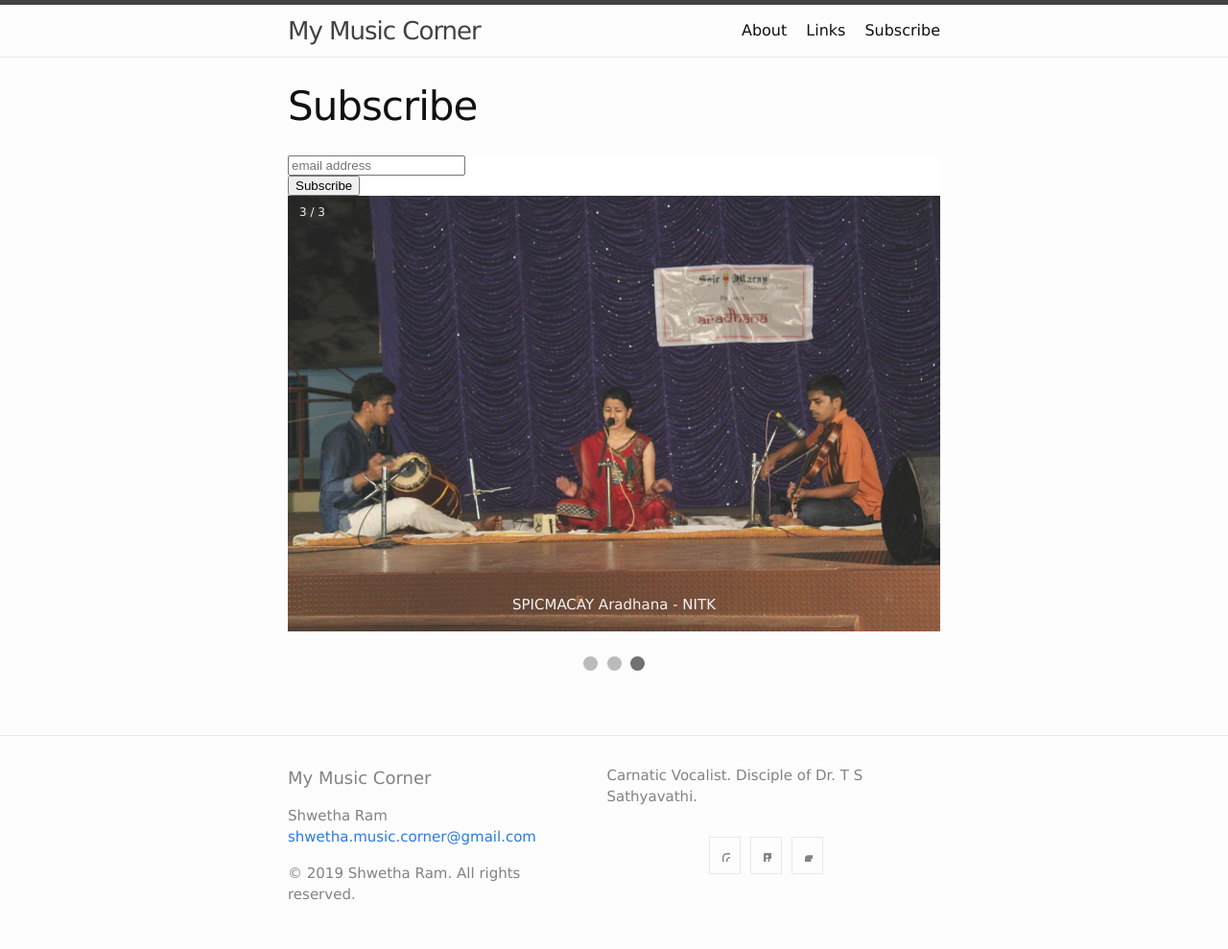
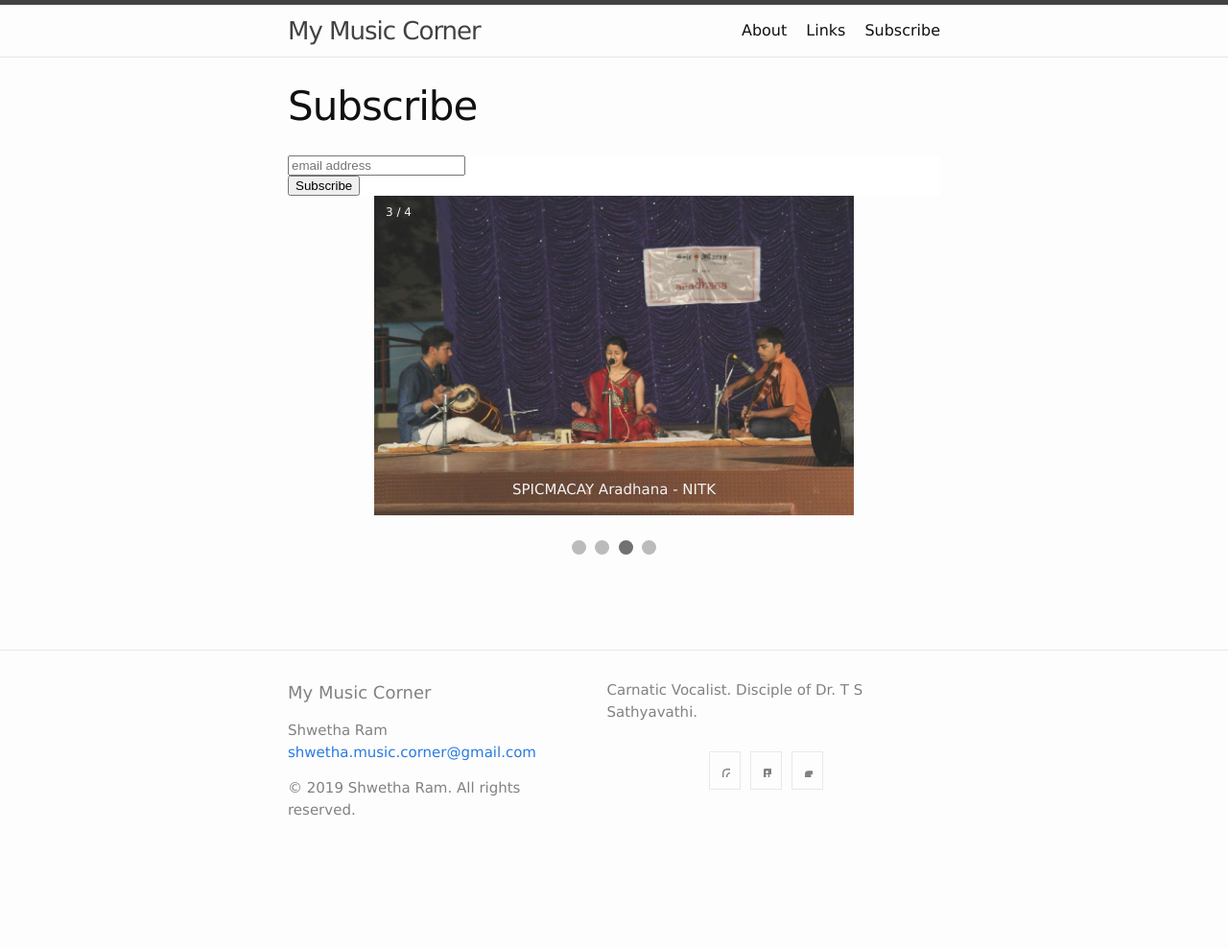
Before and after one commit to shwetharam0407/music-corner, a Jekyll site: the page built from subscribe.md, in a window 1280 px wide. Shown: the whole page at 96% size. Built offline with Jekyll 4.4.1, drawn with Linux system fonts in a browser that asks for light colours; comment, search, counter and statistics services are not loaded; after the commit the page ends 900 px from its top, so only the background shows below that.

Commit message:
added aradhana 2012 pic

```diff
--- a/subscribe.md
+++ b/subscribe.md
@@ -38,7 +38,7 @@ img {vertical-align: middle;}
 
 /* Slideshow container */
 .slideshow-container {
-  max-width: 1000px;
+  max-width: 500px;
   position: relative;
   margin: auto;
 }
@@ -108,20 +108,26 @@ img {vertical-align: middle;}
 <div class="slideshow-container">
 
 <div class="mySlides fade">
-  <div class="numbertext">1 / 3</div>
+  <div class="numbertext">1 / 4</div>
   <img src="../data/img/music_corner.JPG" style="width:100%">
   <div class="text">My Music Corner</div>
 </div>
 
 <div class="mySlides fade">
-  <div class="numbertext">2 / 3</div>
+  <div class="numbertext">2 / 4</div>
   <img src="../data/img/DSC_9560.JPG" style="width:100%">
   <div class="text">Deepavali 2015 - Santa Barbara</div>
 </div>
 
 <div class="mySlides fade">
-  <div class="numbertext">3 / 3</div>
+  <div class="numbertext">3 / 4</div>
   <img src="../data/img/IMG_1210.JPG" style="width:100%">
+  <div class="text">SPICMACAY Aradhana - NITK</div>
+</div>
+
+<div class="mySlides fade">
+  <div class="numbertext">4 / 4</div>
+  <img src="../data/img/aradhana_2012.jpg" style="width:100%">
   <div class="text">SPICMACAY Aradhana - NITK</div>
 </div>
 
@@ -129,6 +135,7 @@ img {vertical-align: middle;}
 <br>
 
 <div style="text-align:center">
+  <span class="dot"></span>
   <span class="dot"></span>
   <span class="dot"></span>
   <span class="dot"></span>
```
Also changed, not shown: data/img/aradhana_2012.jpg (added).
